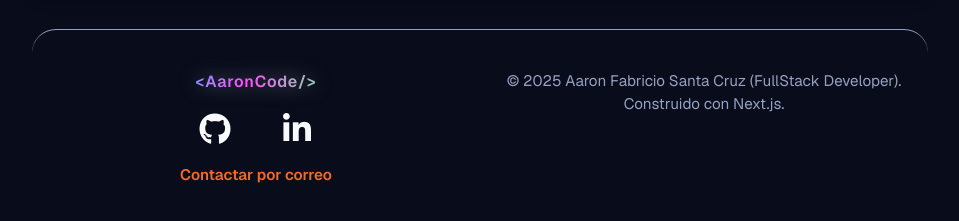
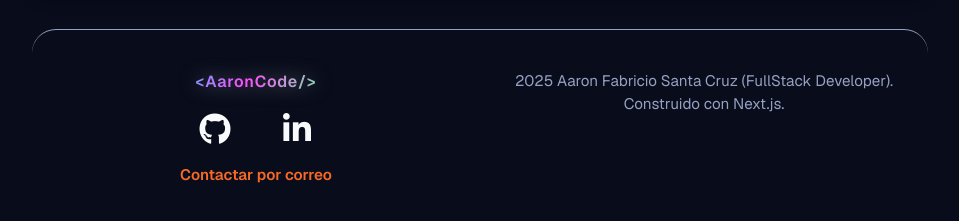
Before and after one commit to aaron-fabricio-sc/aaroncode-nextjs, a Next.js app: page / in a window 1280 px wide. Shown: the part 7473-7694 px from the top of the page, without its empty margins (160-1119 px from the left). Built offline with nearby package versions, Linux system fonts and the light colour scheme.

Commit message:
se quito c

```diff
--- a/components/site-footer.tsx
+++ b/components/site-footer.tsx
@@ -51,7 +51,7 @@ export function SiteFooter() {
       </div>
 
       <p>
-        © {new Date().getFullYear()} Aaron Fabricio Santa Cruz (FullStack
+        {new Date().getFullYear()} Aaron Fabricio Santa Cruz (FullStack
         Developer). Construido con Next.js.
       </p>
     </footer>
```
